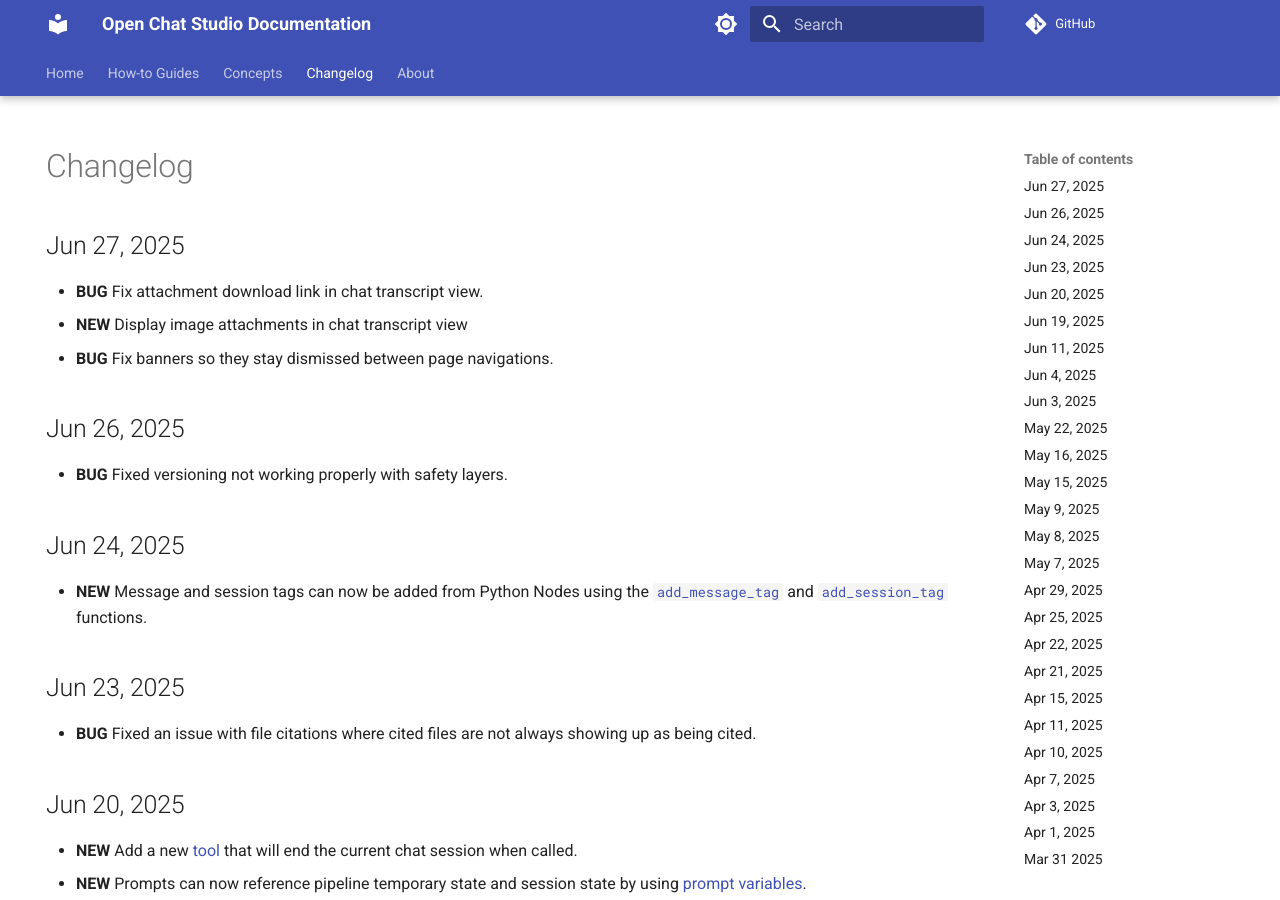
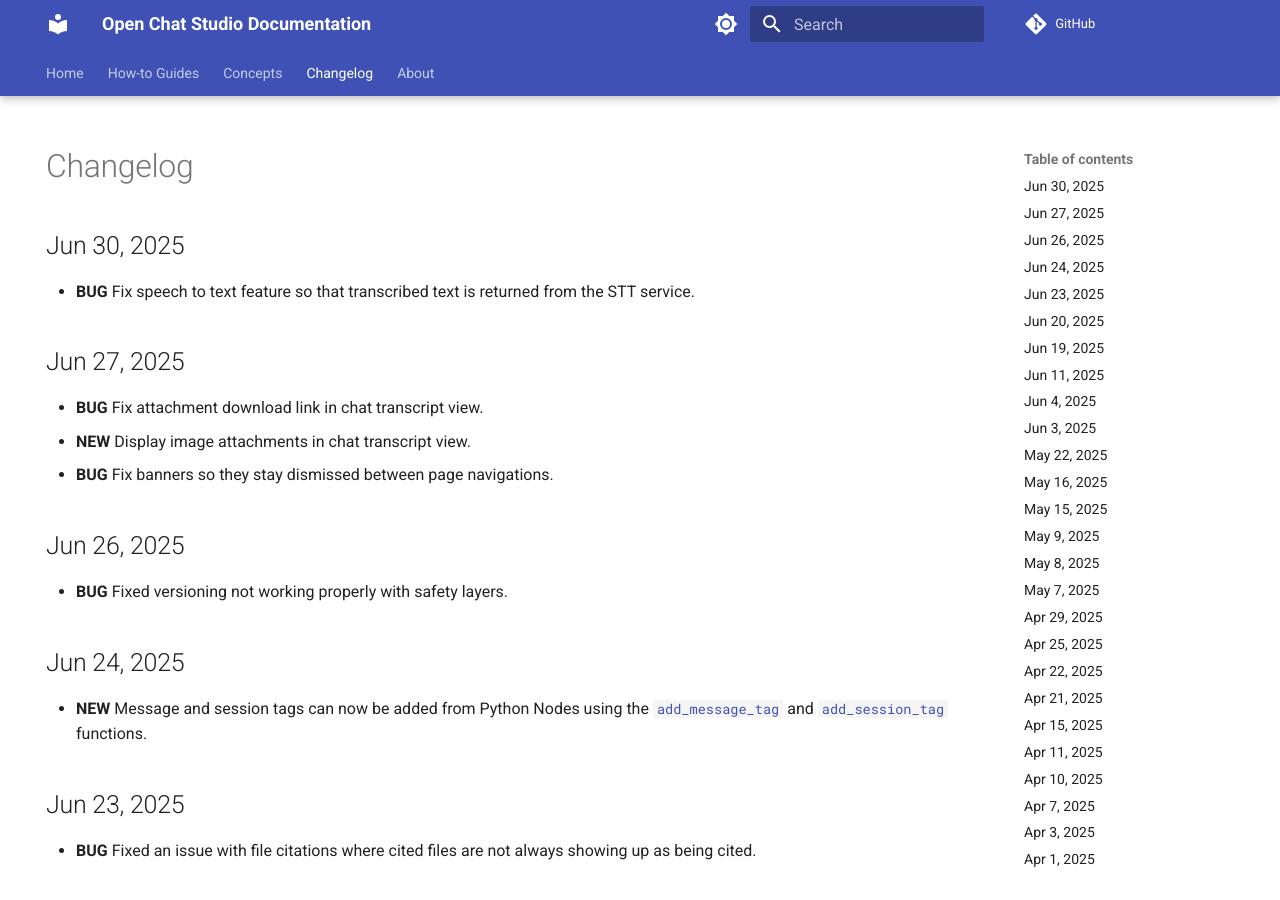
Before and after one commit to dimagi/open-chat-studio-docs, an MkDocs documentation site: the page built from docs/changelog.md, in a window 1280 px wide and 900 px high. Built offline with MkDocs 1.6.1 and Material for MkDocs 9.7.7, drawn with Linux system fonts in a browser that asks for light colours; emoji names are drawn with the system emoji font; a script that is not in the unit is left out; comment, search, counter and statistics services are not loaded.

Commit message:
STT bugfix
Update changelog.md

```diff
--- a/docs/changelog.md
+++ b/docs/changelog.md
@@ -4,9 +4,12 @@ hide:
 ---
 
 # Changelog
+## Jun 30, 2025
+* **BUG** Fix speech to text feature so that transcribed text is returned from the STT service.
+
 ## Jun 27, 2025
 * **BUG** Fix attachment download link in chat transcript view.
-* **NEW** Display image attachments in chat transcript view
+* **NEW** Display image attachments in chat transcript view.
 * **BUG** Fix banners so they stay dismissed between page navigations.
 
 ## Jun 26, 2025
```
